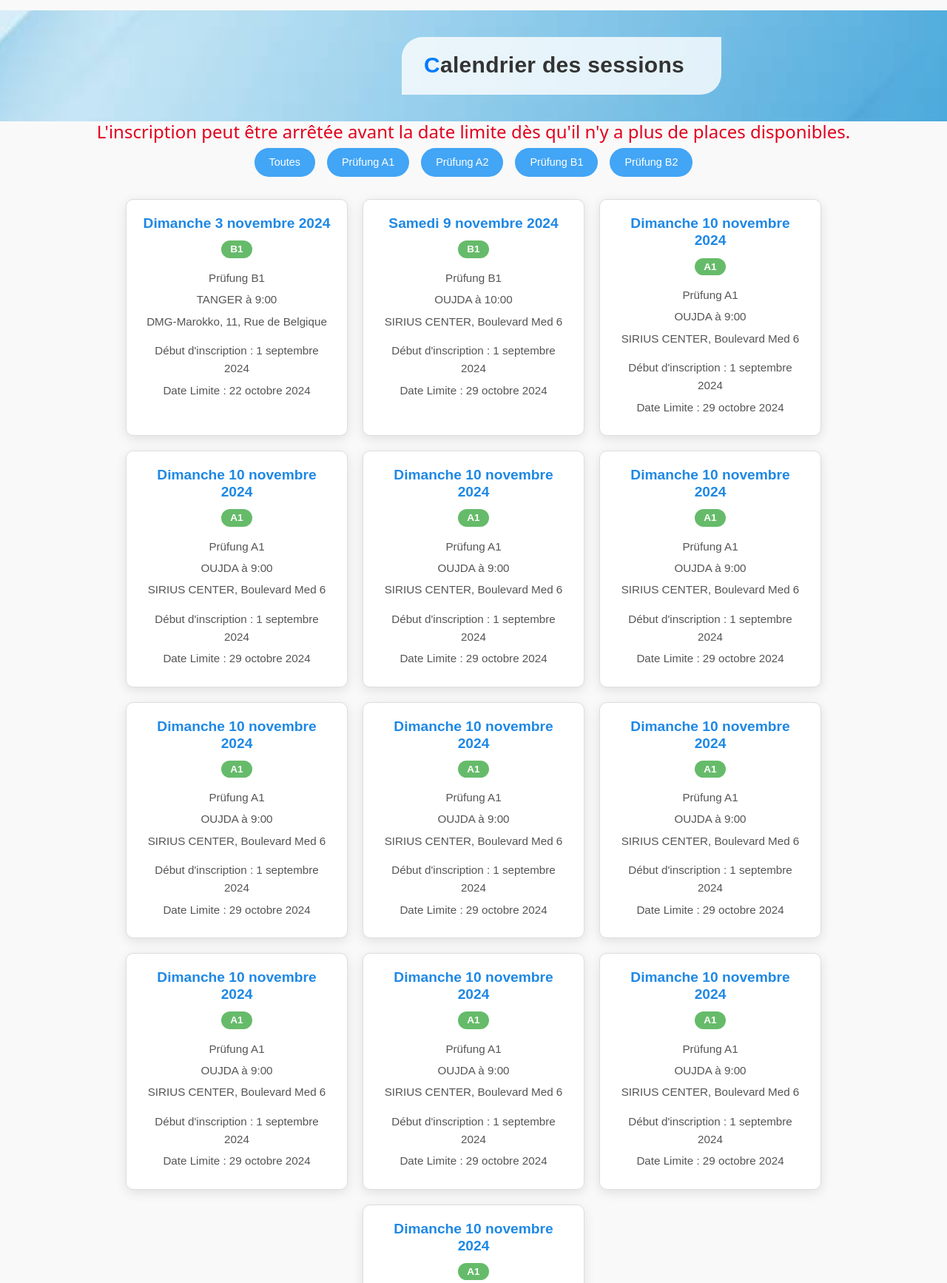
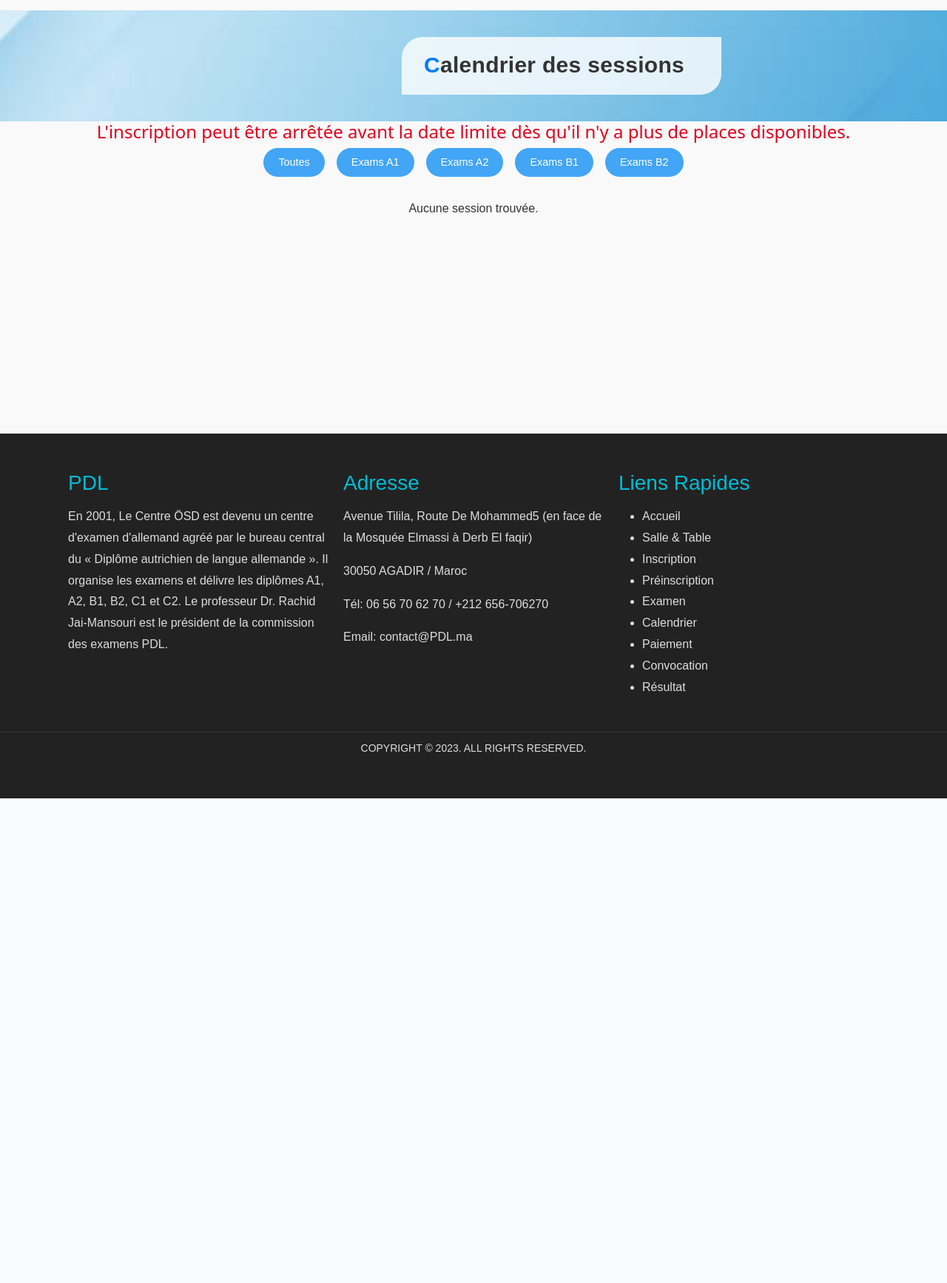
Before and after one commit to MohamedOuijjane/PlatformInscription, a CodeIgniter 4 app: the page made by app/Views/calendrie.php in a window 1280 px wide; the page is wider, and only the part inside the window is pictured. Shown: the part 186-1920 px from the top of that part at 74% size. After the commit the page ends 1265 px from the top of that part, so only its background shows below. Run offline with PHP 8.4 and a stand-in for CodeIgniter, Linux system fonts and the light colour scheme; the template is opened without the code that fills it, so the values that code supplies are empty; some libraries are stand-ins or nearby versions.

Commit message:
Integration d'Interface Calendrie dynamique  v-2  Y.M

```diff
--- a/app/Controllers/SessionsController.php
+++ b/app/Controllers/SessionsController.php
@@ -13,6 +13,6 @@ class SessionsController extends BaseController
         $sessions = $examModel->findAll();
 
         // Passer les données des sessions à la vue
-        return view('calendar/sessions_calendar', ['sessions' => $sessions]);
+        return view('calendrie', ['sessions' => $sessions]);
     }
 }
--- a/app/Views/calendrie.php
+++ b/app/Views/calendrie.php
@@ -135,6 +135,7 @@
         }
 </style>
 
+
 <div class="container my-5">
     <!-- En-tête du calendrier -->
     <div class="background-section">
@@ -142,153 +143,49 @@
             <span>C</span>alendrier des sessions
         </div>
     </div>
-        <h4 class="clignote" >L'inscription peut être arrêtée avant la date limite dès qu'il n'y a plus de places disponibles.</h4>
+    <h4 class="clignote">L'inscription peut être arrêtée avant la date limite dès qu'il n'y a plus de places disponibles.</h4>
 
     <!-- Boutons de filtre -->
     <div class="filter-buttons">
-        <button>Toutes</button>
-        <button>Prüfung A1</button>
-        <button>Prüfung A2</button>
-        <button>Prüfung B1</button>
-        <button>Prüfung B2</button>
+        <button onclick="filterSessions('')">Toutes</button>
+        <button onclick="filterSessions('A1')">Exams A1</button>
+        <button onclick="filterSessions('A2')">Exams A2</button>
+        <button onclick="filterSessions('B1')">Exams B1</button>
+        <button onclick="filterSessions('B2')">Exams B2</button>
     </div>
 
     <!-- Conteneur des sessions -->
-    <div class="session-container">
-        <div class="session-card">
-            <h3>Dimanche 3 novembre 2024</h3>
-            <span class="badge">B1</span>
-            <p>Prüfung B1</p>
-            <p>TANGER à 9:00</p>
-            <p>DMG-Marokko, 11, Rue de Belgique</p>
-            <div class="date-info">
-                <p>Début d'inscription : 1 septembre 2024</p>
-                <p>Date Limite : 22 octobre 2024</p>
-            </div>
-        </div>
-        <div class="session-card">
-            <h3>Samedi 9 novembre 2024</h3>
-            <span class="badge">B1</span>
-            <p>Prüfung B1</p>
-            <p>OUJDA à 10:00</p>
-            <p>SIRIUS CENTER, Boulevard Med 6</p>
-            <div class="date-info">
-                <p>Début d'inscription : 1 septembre 2024</p>
-                <p>Date Limite : 29 octobre 2024</p>
-            </div>
-        </div>
-        <div class="session-card">
-            <h3>Dimanche 10 novembre 2024</h3>
-            <span class="badge">A1</span>
-            <p>Prüfung A1</p>
-            <p>OUJDA à 9:00</p>
-            <p>SIRIUS CENTER, Boulevard Med 6</p>
-            <div class="date-info">
-                <p>Début d'inscription : 1 septembre 2024</p>
-                <p>Date Limite : 29 octobre 2024</p>
-            </div>
-        </div><div class="session-card">
-            <h3>Dimanche 10 novembre 2024</h3>
-            <span class="badge">A1</span>
-            <p>Prüfung A1</p>
-            <p>OUJDA à 9:00</p>
-            <p>SIRIUS CENTER, Boulevard Med 6</p>
-            <div class="date-info">
-                <p>Début d'inscription : 1 septembre 2024</p>
-                <p>Date Limite : 29 octobre 2024</p>
-            </div>
-        </div><div class="session-card">
-            <h3>Dimanche 10 novembre 2024</h3>
-            <span class="badge">A1</span>
-            <p>Prüfung A1</p>
-            <p>OUJDA à 9:00</p>
-            <p>SIRIUS CENTER, Boulevard Med 6</p>
-            <div class="date-info">
-                <p>Début d'inscription : 1 septembre 2024</p>
-                <p>Date Limite : 29 octobre 2024</p>
-            </div>
-        </div><div class="session-card">
-            <h3>Dimanche 10 novembre 2024</h3>
-            <span class="badge">A1</span>
-            <p>Prüfung A1</p>
-            <p>OUJDA à 9:00</p>
-            <p>SIRIUS CENTER, Boulevard Med 6</p>
-            <div class="date-info">
-                <p>Début d'inscription : 1 septembre 2024</p>
-                <p>Date Limite : 29 octobre 2024</p>
-            </div>
-        </div><div class="session-card">
-            <h3>Dimanche 10 novembre 2024</h3>
-            <span class="badge">A1</span>
-            <p>Prüfung A1</p>
-            <p>OUJDA à 9:00</p>
-            <p>SIRIUS CENTER, Boulevard Med 6</p>
-            <div class="date-info">
-                <p>Début d'inscription : 1 septembre 2024</p>
-                <p>Date Limite : 29 octobre 2024</p>
-            </div>
-        </div><div class="session-card">
-            <h3>Dimanche 10 novembre 2024</h3>
-            <span class="badge">A1</span>
-            <p>Prüfung A1</p>
-            <p>OUJDA à 9:00</p>
-            <p>SIRIUS CENTER, Boulevard Med 6</p>
-            <div class="date-info">
-                <p>Début d'inscription : 1 septembre 2024</p>
-                <p>Date Limite : 29 octobre 2024</p>
-            </div>
-        </div><div class="session-card">
-            <h3>Dimanche 10 novembre 2024</h3>
-            <span class="badge">A1</span>
-            <p>Prüfung A1</p>
-            <p>OUJDA à 9:00</p>
-            <p>SIRIUS CENTER, Boulevard Med 6</p>
-            <div class="date-info">
-                <p>Début d'inscription : 1 septembre 2024</p>
-                <p>Date Limite : 29 octobre 2024</p>
-            </div>
-        </div><div class="session-card">
-            <h3>Dimanche 10 novembre 2024</h3>
-            <span class="badge">A1</span>
-            <p>Prüfung A1</p>
-            <p>OUJDA à 9:00</p>
-            <p>SIRIUS CENTER, Boulevard Med 6</p>
-            <div class="date-info">
-                <p>Début d'inscription : 1 septembre 2024</p>
-                <p>Date Limite : 29 octobre 2024</p>
-            </div>
-        </div><div class="session-card">
-            <h3>Dimanche 10 novembre 2024</h3>
-            <span class="badge">A1</span>
-            <p>Prüfung A1</p>
-            <p>OUJDA à 9:00</p>
-            <p>SIRIUS CENTER, Boulevard Med 6</p>
-            <div class="date-info">
-                <p>Début d'inscription : 1 septembre 2024</p>
-                <p>Date Limite : 29 octobre 2024</p>
-            </div>
-        </div><div class="session-card">
-            <h3>Dimanche 10 novembre 2024</h3>
-            <span class="badge">A1</span>
-            <p>Prüfung A1</p>
-            <p>OUJDA à 9:00</p>
-            <p>SIRIUS CENTER, Boulevard Med 6</p>
-            <div class="date-info">
-                <p>Début d'inscription : 1 septembre 2024</p>
-                <p>Date Limite : 29 octobre 2024</p>
-            </div>
-        </div><div class="session-card">
-            <h3>Dimanche 10 novembre 2024</h3>
-            <span class="badge">A1</span>
-            <p>Prüfung A1</p>
-            <p>OUJDA à 9:00</p>
-            <p>SIRIUS CENTER, Boulevard Med 6</p>
-            <div class="date-info">
-                <p>Début d'inscription : 1 septembre 2024</p>
-                <p>Date Limite : 29 octobre 2024</p>
-            </div>
-        </div>
-        <!-- Ajoutez plus de cartes de session si nécessaire -->
+    <div class="session-container" id="sessionContainer">
+        <?php if (!empty($sessions)): ?>
+            <?php foreach ($sessions as $session): ?>
+                <div class="session-card" data-level="<?= $session['level'] ?>">
+                    <h3><?= date('l d F Y', strtotime($session['exam_date'])) ?></h3>
+                    <span class="badge"><?= $session['level'] ?></span>
+                    <p><?= $session['name'] ?></p>
+                    <p><?= $session['location'] ."à 10:00" ?></p>
+                    <p><?= "SIRIUS CENTER, Boulevard Med 6" ?></p>
+                    <div class="date-info">
+                        <p>Début d'inscription : <?= date('d F Y', strtotime($session['start_date'])) ?></p>
+                        <p>Date Limite : <?= date('d F Y', strtotime($session['end_date'])) ?></p>
+                    </div>
+                </div>
+            <?php endforeach; ?>
+        <?php else: ?>
+            <p>Aucune session trouvée.</p>
+        <?php endif; ?>
     </div>
 </div>
+
+<script>
+    function filterSessions(level) {
+        const sessionCards = document.querySelectorAll('.session-card');
+        sessionCards.forEach(card => {
+            if (level === '' || card.dataset.level === level) {
+                card.style.display = '';
+            } else {
+                card.style.display = 'none';
+            }
+        });
+    }
+</script>
 <?= $this->endSection() ?>
```
